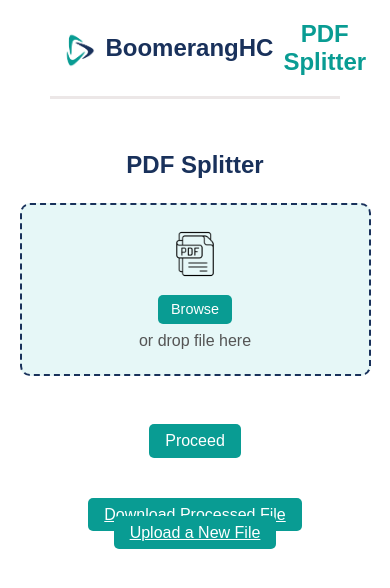
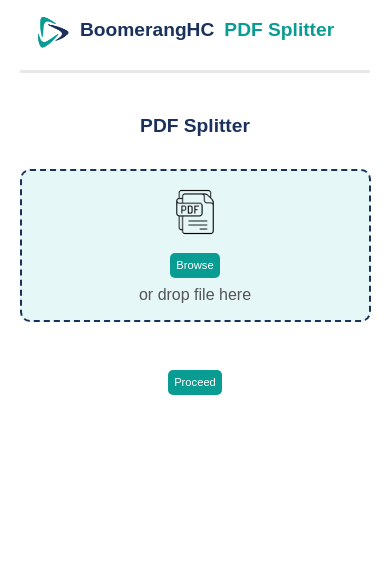
Before and after one commit to Emofatim/PDF-Splitter, a Flask app: template templates/index.html in a window 390 px wide. Shown: the top 588 px of the page. Run offline with Flask 3, Linux system fonts and the light colour scheme; the template is opened without the code that fills it: most values are stand-ins (such as "Sample title", 1, 10 or a date in 2020).

Commit message:
Updated changes

```diff
--- a/app.py
+++ b/app.py
@@ -2,6 +2,7 @@
 import os
 from werkzeug.utils import secure_filename
 import PyPDF2
+from PyPDF2 import PdfReader
 from collections import defaultdict
 import zipfile
 
@@ -35,7 +36,7 @@
             name_to_pages[name].append(page_num)
 
         # Generate separate PDFs for each group
-        zip_file_path = os.path.join(output_folder, 'grouped_pdfs.zip')
+        zip_file_path = os.path.join(output_folder, 'Split-pdfs.zip')
         with zipfile.ZipFile(zip_file_path, 'w') as zipf:
             for name, page_nums in name_to_pages.items():
                 pdf_writer = PyPDF2.PdfWriter()
@@ -52,13 +53,16 @@
 @app.route("/", methods=["GET", "POST"])
 def index():
     if request.method == "POST":
-        if 'file' not in request.files:
-            flash('No file part', 'error')
+        # Check if a file was uploaded
+        if 'file' not in request.files or request.files['file'].filename == '':
+            flash('Error: No file uploaded. Please upload a valid PDF.', 'error')
             return redirect(request.url)
 
         file = request.files['file']
-        if file.filename == '':
-            flash('No selected file', 'error')
+
+        # Validate file type
+        if not file.filename.endswith('.pdf') or file.mimetype != 'application/pdf':
+            flash('Error: Only PDF files are allowed.', 'error')
             return redirect(request.url)
 
         # Save uploaded file
@@ -66,10 +70,15 @@
         file_path = os.path.join(app.config['UPLOAD_FOLDER'], filename)
         file.save(file_path)
 
+        pdf_name = file.filename
+        pdf_reader = PdfReader(file_path)
+        page_count = len(pdf_reader.pages)
+
         # Process PDF
         output_zip = split_pdf_by_name(file_path, app.config['OUTPUT_FOLDER'])
         flash('File processed successfully! Download the result below.', 'success')
-        return render_template('index.html', download_url=url_for('download_file', filename=os.path.basename(output_zip)))
+        return render_template('result.html', download_url=url_for('download_file', filename=os.path.basename(output_zip)),
+                               pdf_name=pdf_name, page_count=page_count)
 
     return render_template('index.html')
 
--- a/static/scripts.js
+++ b/static/scripts.js
@@ -2,10 +2,12 @@
 const fileInput = document.getElementById("file-input");
 const browseButton = document.getElementById("browse-button");
 const fileDetails = document.getElementById("file-details");
+const fileError = document.getElementById("file-error");
 const fileNameDisplay = document.getElementById("uploaded-file-name");
 const filePagesDisplay = document.getElementById("uploaded-file-pages");
 const progressSection = document.getElementById("progress-section");
 const progressBar = document.getElementById("progress-bar");
+const proceedButton = document.querySelector(".proceed-button");
 
 browseButton.addEventListener("click", () => fileInput.click());
 
@@ -27,7 +29,18 @@
 
 function showFileDetails() {
   const file = fileInput.files[0];
+  fileError.textContent = "";
+
   if (file) {
+    const fileType = file.type;
+
+    if (fileType !== "application/pdf") {
+      fileError.textContent = "Error: Only PDF files are allowed.";
+      fileInput.value = ""; // Clear the input
+      fileDetails.style.display = "none"; // Hide file details
+      return;
+    }
+
     const reader = new FileReader();
     reader.onload = () => {
       fetch(`/get_pdf_details`, {
@@ -36,9 +49,10 @@
       })
         .then((response) => response.json())
         .then((data) => {
-          fileNameDisplay.textContent = `File Name: ${file.name}`;
-          filePagesDisplay.textContent = `Number of Pages: ${data.pages}`;
+          fileNameDisplay.innerHTML = `<strong>File Name:</strong> ${file.name}`;
+          filePagesDisplay.innerHTML = `<strong>Number of Pages:</strong> ${data.pages}`;
           fileDetails.style.display = "block";
+          uploadArea.style.display = "none";
         });
     };
     reader.readAsDataURL(file);
@@ -47,6 +61,9 @@
 
 document.getElementById("upload-form").addEventListener("submit", () => {
   progressSection.style.display = "block";
+  fileDetails.style.display = "block";
+  uploadArea.style.display = "none";
+ // window.alert("processed");
   let progress = 0;
   const interval = setInterval(() => {
     progress = Math.min(progress + 10, 100);
@@ -55,53 +72,16 @@
   }, 200);
 });
 
-// Function to handle file upload
-function handleFileUpload(input) {
-    const fileInfo = document.getElementById("file-info");
-    const browseButton = document.getElementById("browse-button");
-    const dropText = document.getElementById("drop-text");
+proceedButton.addEventListener("click", (event) => {
+  const file = fileInput.files[0];
+  const fileError = document.getElementById("file-error"); // Placeholder for error messages
 
-    if (input.files.length > 0) {
-      const fileName = input.files[0].name;
-      fileInfo.textContent = `Uploaded: ${fileName}`;
-      fileInfo.style.display = "block"; // Show file name
-      browseButton.style.display = "none"; // Hide browse button
-      dropText.style.display = "none"; // Hide drop text
-    }
+  // Clear previous error messages
+  fileError.textContent = "";
+
+  if (!file) {
+    fileError.textContent = "Error: No file selected. Please upload a PDF.";
+    event.preventDefault(); // Prevent form submission
+    return;
   }
-
-  document.addEventListener("DOMContentLoaded", () => {
-    const fileInput = document.getElementById("file-input");
-    const uploadArea = document.getElementById("upload-area");
-    const fileInfo = document.getElementById("file-info");
-    const fileNameElement = document.getElementById("uploaded-file-name");
-    const pageCountElement = document.getElementById("page-count");
-    const progressSection = document.getElementById("progress-section");
-
-    fileInput.addEventListener("change", async () => {
-      if (fileInput.files.length > 0) {
-        const file = fileInput.files[0];
-        const formData = new FormData();
-        formData.append("file", file);
-
-        // Send file to server for page count
-        const response = await fetch("/get_pdf_details", {
-          method: "POST",
-          body: formData,
-        });
-        const result = await response.json();
-
-        // Update UI with file details
-        fileNameElement.textContent = file.name;
-        pageCountElement.textContent = result.pages;
-        uploadArea.style.display = "none";
-        fileInfo.style.display = "block";
-      }
-    });
-
-    // Show progress bar on "Proceed" click
-    const proceedButton = document.querySelector(".proceed-button");
-    proceedButton.addEventListener("click", () => {
-      progressSection.style.display = "block";
-    });
-  });
+});
--- a/static/styles.css
+++ b/static/styles.css
@@ -57,7 +57,7 @@
   h2 {
     font-size: 2rem;
     color: #19315b;
-    margin-bottom: 1.5rem;
+    margin-bottom: 2rem;
   }
 
   .upload-area {
@@ -66,6 +66,7 @@
     border: 2px dashed #19315b;
     border-radius: 10px;
     position: relative;
+    margin-bottom: 2rem;
   }
 
   .upload-box {
@@ -114,7 +115,7 @@
       border-radius: 5px;
       font-size: 1rem;
       cursor: pointer;
-      margin: 3rem;
+      margin: 1rem;
   }
 
   .proceed-button:hover {
@@ -136,6 +137,11 @@
     font-size: 1rem;
     color: #19315b;
     margin-bottom: 10px;
+  }
+
+  #uploaded-file-pages {
+    font-size: 1rem;
+    margin-bottom: 50px;
   }
 
   .upload-area.dragging {
@@ -163,6 +169,20 @@
     text-align: center;
   }
 
+  a:link {
+    text-decoration: none;
+    display: inline-block;
+  }
+
+  a:hover {
+    text-decoration: underline;
+  }
+
+  #file-error {
+    color: red;
+    margin-top: 10px;
+  }
+
   /* Responsive Design */
   @media (max-width: 768px) {
     h2 {
@@ -178,3 +198,26 @@
       padding: 0.4rem 0.8rem;
     }
   }
+
+  @media (max-width: 480px) {
+    .header {
+      padding: 10px 20px;
+    }
+
+    h2 {
+      font-size: 1.2rem;
+    }
+
+    .upload-area {
+      padding: 1rem;
+    }
+
+    .browse-button, .proceed-button {
+      font-size: 0.7rem;
+      padding: 0.4rem;
+    }
+
+    .logo h1, .logo .pdf {
+      font-size: 1.2rem;
+    }
+  }
--- a/templates/index.html
+++ b/templates/index.html
@@ -10,6 +10,7 @@
       <p>or drop file here</p>
     </label>
   </div>
+  <div id="file-error"></div>
   <div id="file-details" style="display: none;">
     <p id="uploaded-file-name"></p>
     <p id="uploaded-file-pages"></p>
@@ -20,8 +21,4 @@
   <p>Processing...</p>
   <progress id="progress-bar" value="0" max="100"></progress>
 </div>
-{% if download_url %}
-  <a href="{{ download_url }}" class="proceed-button">Download Processed File</a>
-  <a href="{{ url_for('index') }}" class="proceed-button">Upload a New File</a>
-{% endif %}
 {% endblock %}
```
Also changed, not shown: templates/result.html (added, +11 -0 lines).
